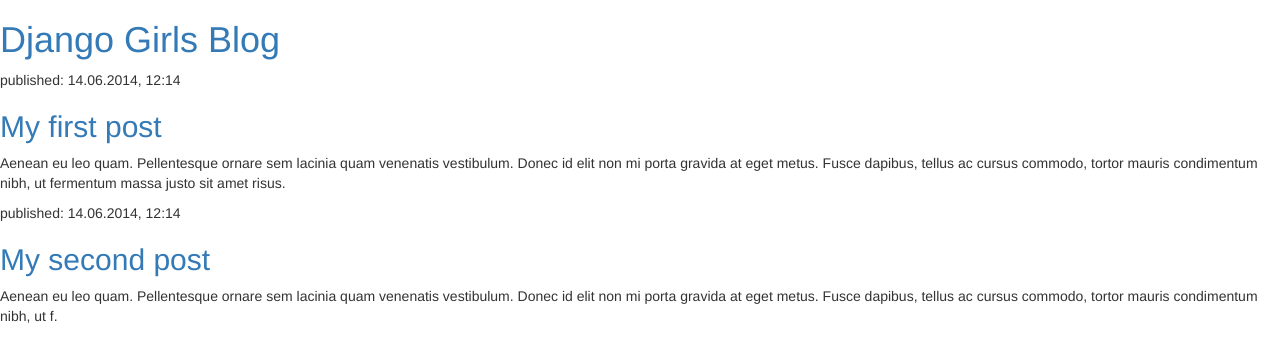
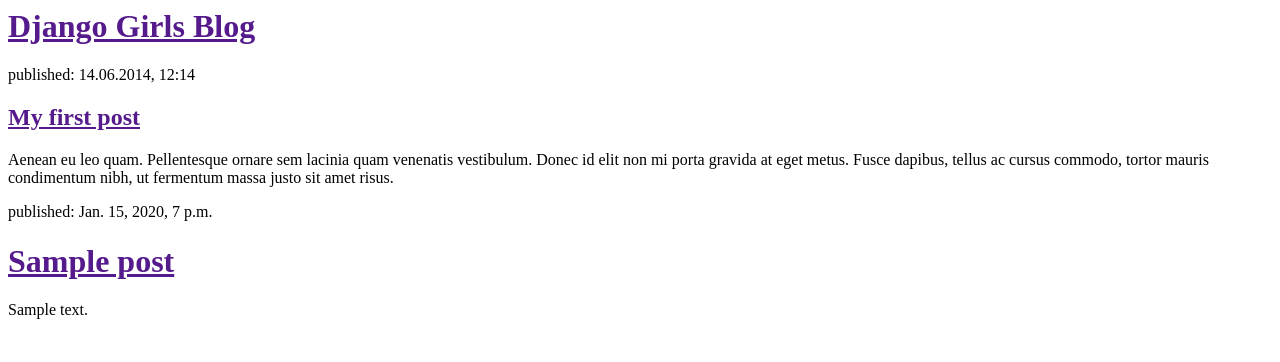
Before and after one commit to JessieJP/my-fist-blog, a Django app: template blog/templates/blog/post_list.html in a window 1280 px wide. Shown: the top 362 px of the page. Run offline with Django 3.2, Linux system fonts and the light colour scheme; the template is opened without the code that fills it: values that come from a table or form of the project are taken from there, others are empty; tables that the repository leaves empty hold one stand-in row (values such as "Sample post"); some libraries are stand-ins or nearby versions.

Commit message:
modifieid. 3

```diff
--- a/blog/static/css/blog.css
+++ b/blog/static/css/blog.css
@@ -0,0 +1,3 @@
+h1 a {
+    color: #FCA205;
+}
--- a/blog/templates/blog/post_list.html
+++ b/blog/templates/blog/post_list.html
@@ -1,10 +1,13 @@
+{% load staticfiles %}
+
     <html>
         <head>
 
+            <title>Django Girls blog
                 <link rel="stylesheet" href="//maxcdn.bootstrapcdn.com/bootstrap/3.2.0/css/bootstrap.min.css">
                 <link rel="stylesheet" href="//maxcdn.bootstrapcdn.com/bootstrap/3.2.0/css/bootstrap-theme.min.css">
+                <link rel="stylesheet" href="{% static 'css/blog.css' %}">
 
-            <title>Django Girls blog
 
             </title>
 
@@ -20,10 +23,12 @@
                 <p>Aenean eu leo quam. Pellentesque ornare sem lacinia quam venenatis vestibulum. Donec id elit non mi porta gravida at eget metus. Fusce dapibus, tellus ac cursus commodo, tortor mauris condimentum nibh, ut fermentum massa justo sit amet risus.</p>
             </div>
 
-            <div>
-                <p>published: 14.06.2014, 12:14</p>
-                <h2><a href="">My second post</a></h2>
-                <p>Aenean eu leo quam. Pellentesque ornare sem lacinia quam venenatis vestibulum. Donec id elit non mi porta gravida at eget metus. Fusce dapibus, tellus ac cursus commodo, tortor mauris condimentum nibh, ut f.</p>
-            </div>
+             {% for post in posts %}
+                    <div>
+                        <p>published: {{ post.published_date }}</p>
+                        <h1><a href="">{{ post.title }}</a></h1>
+                        <p>{{ post.text|linebreaksbr }}</p>
+                    </div>
+             {% endfor %}
         </body>
     </html>
```
